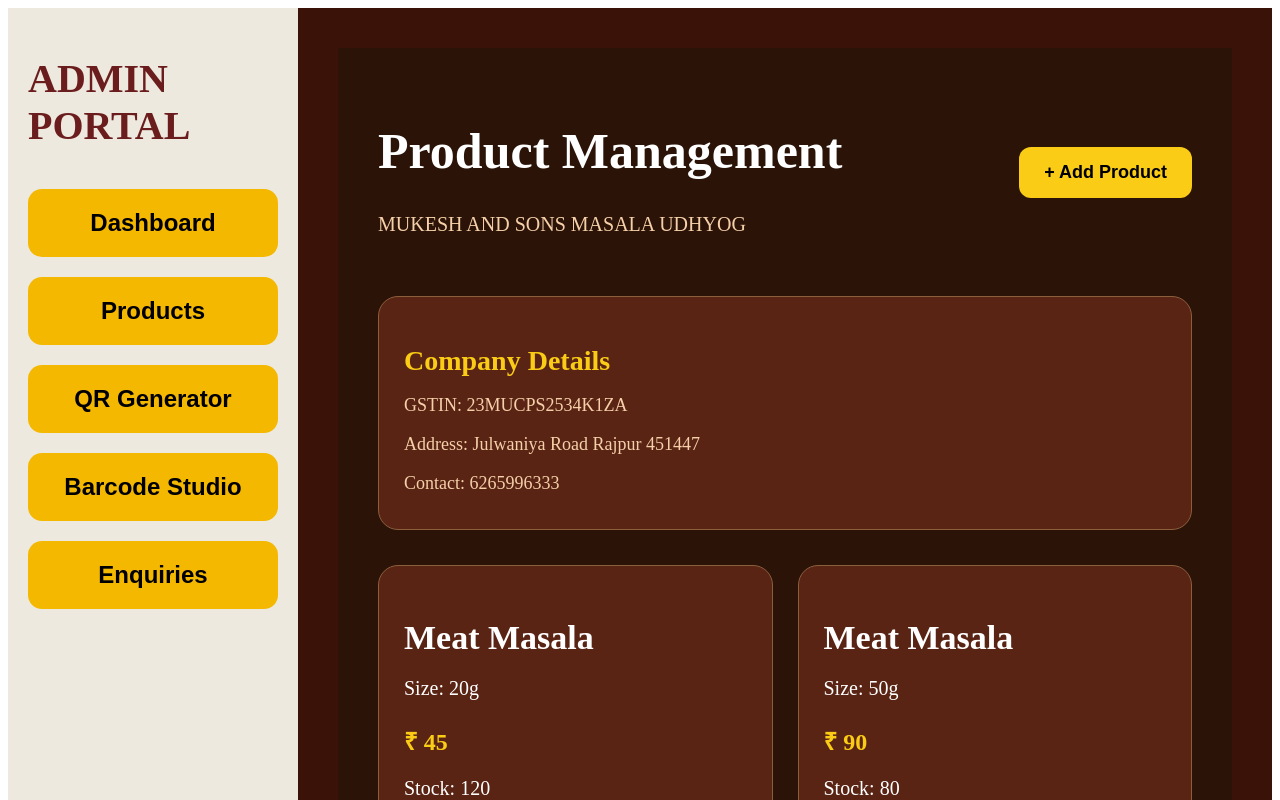
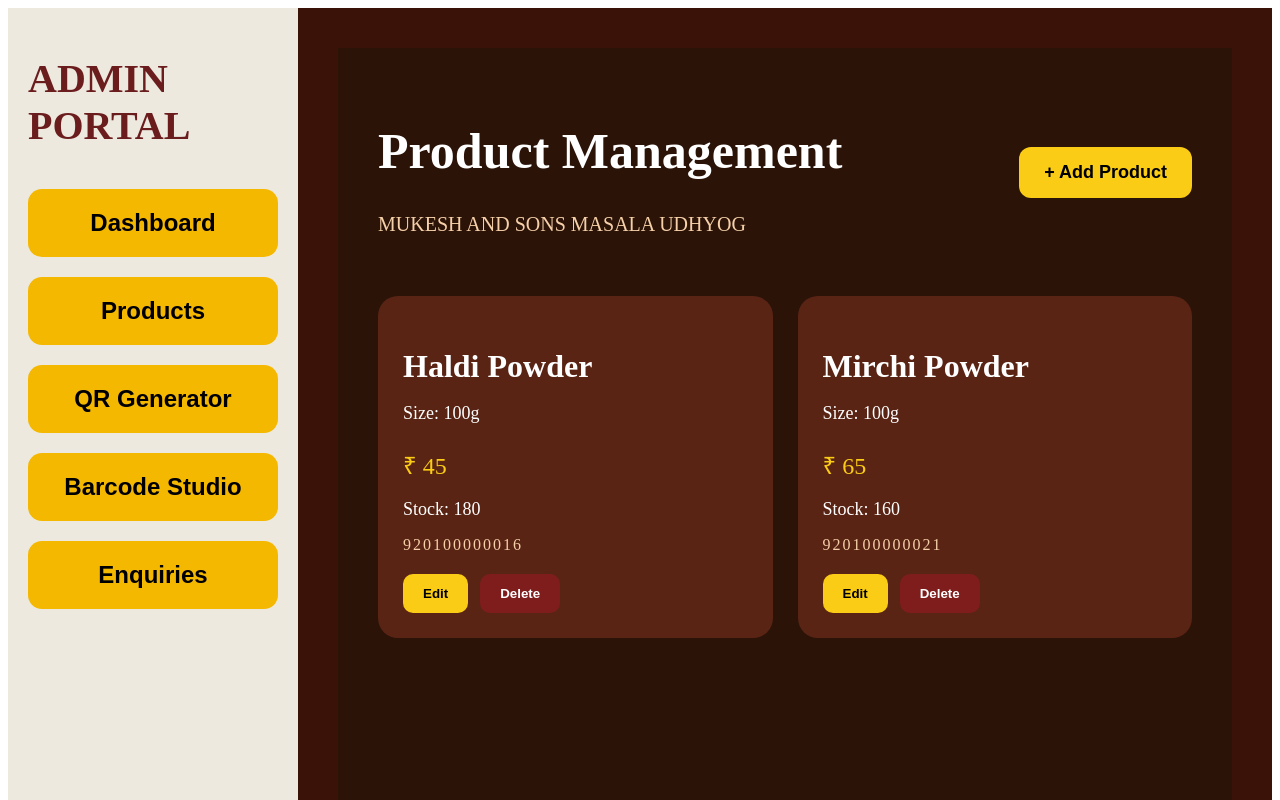
Before and after one commit to nikeshnikku9/ADMINNIMAD, a Next.js app: page /admin/products in a window 1280 px wide. Shown: the top 800 px of the page. Built offline with nearby package versions, Linux system fonts and the light colour scheme.

Commit message:
Update page.js

```diff
--- a/app/admin/products/page.js
+++ b/app/admin/products/page.js
@@ -1,148 +1,13 @@
 "use client"
 
-import { useState } from "react"
+import { useEffect, useState } from "react"
 
 export default function ProductsPage() {
 
-  const [products, setProducts] = useState([
+  const defaultProducts = [
 
     {
       id: 1,
-      name: "Meat Masala",
-      size: "20g",
-      price: 45,
-      stock: 120,
-      barcode: "920100000001"
-    },
-
-    {
-      id: 2,
-      name: "Meat Masala",
-      size: "50g",
-      price: 90,
-      stock: 80,
-      barcode: "920100000002"
-    },
-
-    {
-      id: 3,
-      name: "Meat Masala",
-      size: "100g",
-      price: 160,
-      stock: 50,
-      barcode: "920100000003"
-    },
-
-    {
-      id: 4,
-      name: "Garam Masala",
-      size: "50g",
-      price: 85,
-      stock: 100,
-      barcode: "920100000004"
-    },
-
-    {
-      id: 5,
-      name: "Garam Masala",
-      size: "100g",
-      price: 150,
-      stock: 60,
-      barcode: "920100000005"
-    },
-
-    {
-      id: 6,
-      name: "Shahi Paneer Masala",
-      size: "50g",
-      price: 95,
-      stock: 75,
-      barcode: "920100000006"
-    },
-
-    {
-      id: 7,
-      name: "Shahi Paneer Masala",
-      size: "100g",
-      price: 170,
-      stock: 45,
-      barcode: "920100000007"
-    },
-
-    {
-      id: 8,
-      name: "Dal Bati Masala",
-      size: "50g",
-      price: 80,
-      stock: 90,
-      barcode: "920100000008"
-    },
-
-    {
-      id: 9,
-      name: "Dal Bati Masala",
-      size: "100g",
-      price: 145,
-      stock: 55,
-      barcode: "920100000009"
-    },
-
-    {
-      id: 10,
-      name: "Khada Masala",
-      size: "50g",
-      price: 110,
-      stock: 40,
-      barcode: "920100000010"
-    },
-
-    {
-      id: 11,
-      name: "Khada Masala",
-      size: "100g",
-      price: 200,
-      stock: 25,
-      barcode: "920100000011"
-    },
-
-    {
-      id: 12,
-      name: "Chicken Masala",
-      size: "20g",
-      price: 40,
-      stock: 120,
-      barcode: "920100000012"
-    },
-
-    {
-      id: 13,
-      name: "Chicken Masala",
-      size: "50g",
-      price: 85,
-      stock: 80,
-      barcode: "920100000013"
-    },
-
-    {
-      id: 14,
-      name: "Chicken Masala",
-      size: "100g",
-      price: 155,
-      stock: 50,
-      barcode: "920100000014"
-    },
-
-    {
-      id: 15,
-      name: "Haldi Powder",
-      size: "50g",
-      price: 25,
-      stock: 200,
-      barcode: "920100000015"
-    },
-
-    {
-      id: 16,
       name: "Haldi Powder",
       size: "100g",
       price: 45,
@@ -151,49 +16,76 @@
     },
 
     {
-      id: 17,
-      name: "Haldi Powder",
-      size: "200g",
-      price: 80,
-      stock: 140,
-      barcode: "920100000017"
-    },
-
-    {
-      id: 18,
-      name: "Haldi Powder",
-      size: "500g",
-      price: 180,
-      stock: 90,
-      barcode: "920100000018"
-    },
-
-    {
-      id: 19,
-      name: "Haldi Powder",
-      size: "1kg",
-      price: 320,
-      stock: 40,
-      barcode: "920100000019"
+      id: 2,
+      name: "Mirchi Powder",
+      size: "100g",
+      price: 65,
+      stock: 160,
+      barcode: "920100000021"
     }
 
-  ])
+  ]
 
+  const [products, setProducts] = useState([])
+
+  // LOAD PRODUCTS
+  useEffect(() => {
+
+    const savedProducts =
+      localStorage.getItem("nimad-products")
+
+    if (savedProducts) {
+
+      setProducts(JSON.parse(savedProducts))
+
+    } else {
+
+      setProducts(defaultProducts)
+
+    }
+
+  }, [])
+
+  // SAVE PRODUCTS
+  useEffect(() => {
+
+    if (products.length > 0) {
+
+      localStorage.setItem(
+        "nimad-products",
+        JSON.stringify(products)
+      )
+
+    }
+
+  }, [products])
+
+  // ADD PRODUCT
   const addProduct = () => {
 
-    const name = prompt("Enter Product Name")
+    const name =
+      prompt("Enter Product Name")
+
     if (!name) return
 
-    const size = prompt("Enter Product Size")
+    const size =
+      prompt("Enter Product Size")
+
     if (!size) return
 
-    const price = prompt("Enter Product Price")
+    const price =
+      prompt("Enter Product Price")
+
     if (!price) return
 
-    const stock = prompt("Enter Stock Quantity")
+    const stock =
+      prompt("Enter Stock Quantity")
+
     if (!stock) return
 
-    const barcode = prompt("Enter Barcode Number")
+    const barcode =
+      prompt("Enter Barcode Number")
+
     if (!barcode) return
 
     const newProduct = {
@@ -207,18 +99,23 @@
 
     }
 
-    setProducts([...products, newProduct])
+    setProducts([
+      ...products,
+      newProduct
+    ])
 
   }
 
+  // EDIT PRODUCT
   const editProduct = (id) => {
 
-    const updatedProducts = products.map((item) => {
+    const updatedProducts =
+      products.map((item) => {
 
         if (item.id === id) {
 
           const newPrice = prompt(
-          "Update Product Price",
+            "Update Price",
             item.price
           )
 
@@ -245,9 +142,11 @@
 
   }
 
+  // DELETE PRODUCT
   const deleteProduct = (id) => {
 
-    const filteredProducts = products.filter(
+    const filteredProducts =
+      products.filter(
         item => item.id !== id
       )
 
@@ -311,42 +210,9 @@
 
       <div
         style={{
-          background: "#5a2414",
-          padding: "25px",
-          borderRadius: "20px",
-          marginBottom: "35px",
-          border: "1px solid #8b5e3c"
-        }}
-      >
-
-        <h2
-          style={{
-            marginBottom: "15px",
-            color: "#facc15",
-            fontSize: "28px"
-          }}
-        >
-          Company Details
-        </h2>
-
-        <p style={detailText}>
-          GSTIN: 23MUCPS2534K1ZA
-        </p>
-
-        <p style={detailText}>
-          Address: Julwaniya Road Rajpur 451447
-        </p>
-
-        <p style={detailText}>
-          Contact: 6265996333
-        </p>
-
-      </div>
-
-      <div
-        style={{
           display: "grid",
-          gridTemplateColumns: "repeat(auto-fit,minmax(320px,1fr))",
+          gridTemplateColumns:
+            "repeat(auto-fit,minmax(320px,1fr))",
           gap: "25px"
         }}
       >
@@ -358,22 +224,20 @@
             style={{
               background: "#5a2414",
               padding: "25px",
-              borderRadius: "20px",
-              border: "1px solid #8b5e3c"
+              borderRadius: "20px"
             }}
           >
 
             <h2
               style={{
-                fontSize: "34px",
-                fontWeight: "bold",
+                fontSize: "32px",
                 marginBottom: "15px"
               }}
             >
               {item.name}
             </h2>
 
-            <p style={productText}>
+            <p style={text}>
               Size: {item.size}
             </p>
 
@@ -381,44 +245,46 @@
               style={{
                 fontSize: "24px",
                 color: "#facc15",
-                marginBottom: "10px",
-                fontWeight: "bold"
+                marginBottom: "10px"
               }}
             >
               ₹ {item.price}
             </p>
 
-            <p style={productText}>
+            <p style={text}>
               Stock: {item.stock}
             </p>
 
             <p
               style={{
-                letterSpacing: "2px",
+                color: "#f5d0a9",
                 marginBottom: "20px",
-                color: "#f5d0a9"
+                letterSpacing: "2px"
               }}
             >
-              Barcode: {item.barcode}
+              {item.barcode}
             </p>
 
             <div
               style={{
                 display: "flex",
-                gap: "12px",
-                flexWrap: "wrap"
+                gap: "12px"
               }}
             >
 
               <button
-                onClick={() => editProduct(item.id)}
+                onClick={() =>
+                  editProduct(item.id)
+                }
                 style={btn}
               >
                 Edit
               </button>
 
               <button
-                onClick={() => deleteProduct(item.id)}
+                onClick={() =>
+                  deleteProduct(item.id)
+                }
                 style={deleteBtn}
               >
                 Delete
@@ -475,17 +341,9 @@
 
 }
 
-const detailText = {
+const text = {
 
   fontSize: "18px",
-  marginBottom: "10px",
-  color: "#f5d0a9"
-
-}
-
-const productText = {
-
-  fontSize: "20px",
   marginBottom: "10px"
 
 }
```
Lines whose indentation alone changed are shown as unchanged.
